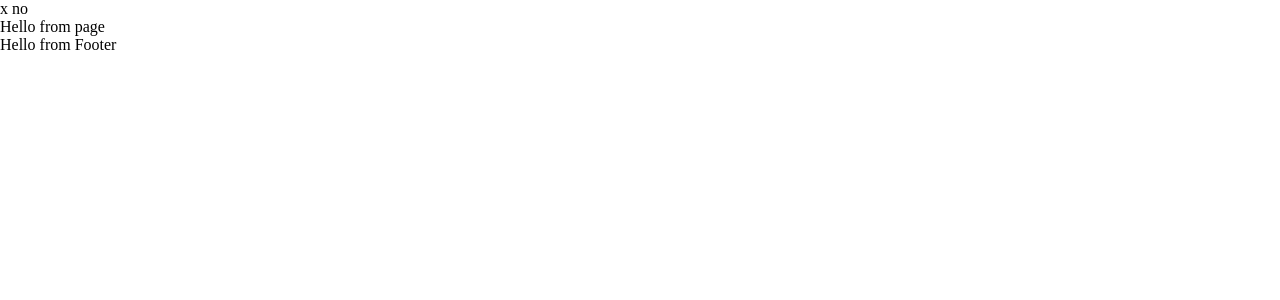
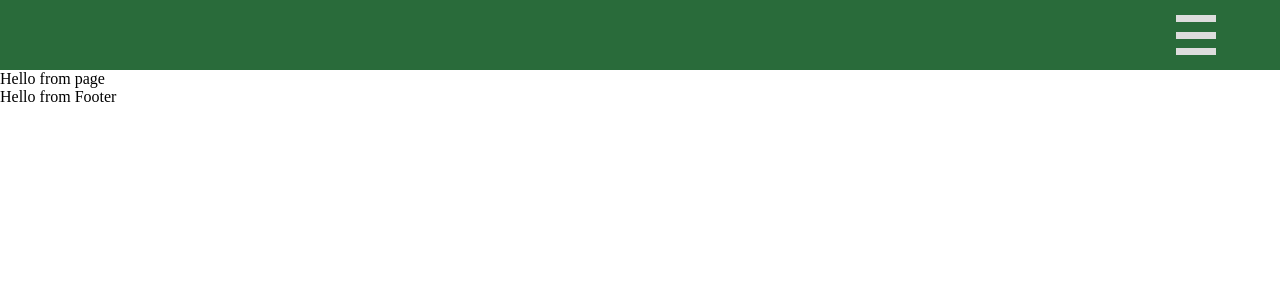
Before and after one commit to juujisai/bento-store, a React (Create React App) app: page / in a window 1280 px wide. Shown: the top 300 px of the page. Built offline with nearby package versions, Linux system fonts and the light colour scheme.

Commit message:
add navigation elements with simple styles

```diff
--- a/package.json
+++ b/package.json
@@ -10,7 +10,7 @@
     "react-dom": "^17.0.1",
     "react-icons": "^4.1.0",
     "react-redux": "^7.2.2",
-    "react-router": "^5.2.0",
+    "react-router-dom": "^5.2.0",
     "react-scripts": "4.0.1",
     "redux": "^4.0.5",
     "web-vitals": "^0.2.4"
--- a/src/App.js
+++ b/src/App.js
@@ -9,7 +9,7 @@ import { Provider } from 'react-redux'
 
 import { initialStore } from './redux/initialStore'
 
-
+import { BrowserRouter as Router } from 'react-router-dom'
 
 
 
@@ -17,15 +17,22 @@ const store = createStore(reducer, initialStore)
 
 
 
+
 function App() {
+
+
   return (
+    <Router>
       <Provider store={store}>
         <div className="App">
           <Navigation />
+          <div className="main">
             <Page />
+          </div>
           <Footer />
         </div>
       </Provider>
+    </Router>
   );
 }
 
--- a/src/components/NavButton.js
+++ b/src/components/NavButton.js
@@ -5,8 +5,25 @@ import { SWITCH_NAV_VISIBILITY } from '../redux/actions/actions'
 
 const NavButton = ({ navOpen, switchVisible }) => {
   // console.log(isMenuOpen)
+
+  const [scrollValue, setScrollValue] = React.useState(0)
+
+  window.addEventListener('scroll', (e) => {
+    setScrollValue(window.scrollY)
+  })
+
+
+
   return (
-    <div className={`navButton ${navOpen ? `open-menu` : null}`} onClick={() => switchVisible()} > x {navOpen ? 'yes' : 'no'}</div >
+    <div className={`navButton ${scrollValue > window.innerHeight / 2 && !navOpen ? 'change-nav-color' : null}`}  >
+
+      <div className={`menu-bars ${navOpen ? `open-menu` : null}`} onClick={() => switchVisible()}>
+        <div className="bar bar-1"></div>
+        <div className="bar bar-2"></div>
+        <div className="bar bar-3"></div>
+
+      </div>
+    </div >
   );
 }
 
--- /dev/null
+++ b/src/components/NavElements.js
@@ -0,0 +1,33 @@
+import React from 'react';
+import menuData from '../data/menuData'
+import { NavLink } from 'react-router-dom'
+import { connect } from 'react-redux'
+
+
+const NavElements = ({ navOpen }) => {
+
+
+
+
+  const nav = menuData.map(item => (
+    <li className="navi-li" key={item.id} style={navOpen ? { top: `${item.id * .15 * window.innerHeight + 70}px` } : { top: `-200px` }}>
+      <NavLink
+        to={item.path}
+      >
+        {item.title}
+      </NavLink>
+    </li>
+  ))
+
+  return (
+    <ul className={`navi ${navOpen ? null : 'hidden'}`}>
+      {nav}
+    </ul>
+  );
+}
+
+const mapStateToProps = ({ navOpen }) => {
+  return { navOpen }
+}
+
+export default connect(mapStateToProps)(NavElements);
--- a/src/data/menuData.js
+++ b/src/data/menuData.js
@@ -1,4 +1,4 @@
-export const menuData = [
+const menuData = [
   {
     id: '0',
     title: 'Home',
@@ -28,3 +28,5 @@ export const menuData = [
     exact: false,
   },
 ]
+
+export default menuData
--- a/src/layout/Navigation.js
+++ b/src/layout/Navigation.js
@@ -1,12 +1,16 @@
 import React from 'react';
 // import { menuData } from '../data/menuData'
 import NavButton from '../components/NavButton'
+import NavElements from '../components/NavElements'
 
-const Navigation = ({ store }) => {
+
+
+const Navigation = () => {
 
   return (
-    <div>
+    <div className='navigation'>
       <NavButton />
+      <NavElements />
     </div>
   );
 }
--- a/src/styles/index.css
+++ b/src/styles/index.css
@@ -9,6 +9,145 @@
   --mainPadding: 20px;
   --mainMargin: 20px;
 
+  --mainDarkGreen: rgb(41, 107, 58);
+  --mainLightGreen: rgb(78, 204, 110);
+
+  --navBtnSize: 40px;
+  --navBarHeight: 7px;
 
 
+  --mainTransition: .3s;
 }
+
+
+body {
+  min-height: 300vh;
+}
+
+.main {
+  margin-top: 70px;
+
+}
+
+
+.navigation {
+  width: 100%;
+  /* height: 100vh; */
+  overflow: hidden;
+}
+
+.navButton {
+  position: fixed;
+  width: 100%;
+  height: 70px;
+
+  display: flex;
+  justify-content: flex-end;
+  align-items: center;
+
+  background-color: var(--mainDarkGreen);
+  z-index: 5;
+  transition: 1s;
+}
+
+.change-nav-color {
+  background-color: transparent;
+}
+
+.menu-bars {
+  position: relative;
+  margin-right: 5%;
+  width: var(--navBtnSize);
+  height: var(--navBtnSize);
+  /* display: flex;
+  flex-wrap: wrap;
+  align-items: center; */
+  ;
+}
+
+.bar {
+  position: absolute;
+
+  width: 100%;
+  height: var(--navBarHeight);
+  background-color: #ddd;
+
+}
+
+.bar-1,
+.bar-2,
+.bar-3 {
+  position: absolute;
+  left: 0;
+  transition: var(--mainTransition);
+  transform: rotate(0);
+  transform-origin: left;
+}
+
+.bar-1 {
+  top: 0
+}
+
+.bar-2 {
+  top: calc(50% - var(--navBarHeight) / 2)
+}
+
+.bar-3 {
+  top: calc(100% - var(--navBarHeight))
+}
+
+.open-menu .bar-1 {
+  top: calc(100% - var(--navBarHeight));
+  transform: rotate(-45deg);
+  /* width: calc(var(--navBtnSize) * 1.41) */
+}
+
+.open-menu .bar-2 {
+  width: 0px;
+}
+
+.open-menu .bar-3 {
+  top: 0;
+  transform: rotate(45deg);
+  /* width: calc(var(--navBtnSize) * 1.41) */
+}
+
+.navi.hidden {
+  top: -150%;
+}
+
+.navi {
+  position: fixed;
+  top: 0px;
+  left: 0;
+  width: 100%;
+  height: 100vh;
+  background-color: #fff;
+
+  list-style-type: none;
+  overflow: hidden;
+  transition: 1s;
+}
+
+.navi-li {
+  position: absolute;
+  left: 0;
+  top: -100%;
+  width: 100%;
+  /* display: flex;
+  justify-content: center; */
+  line-height: 15vh;
+  transition: 1s;
+}
+
+
+.navi-li a {
+
+  display: block;
+  width: 100%;
+  text-align: center;
+  color: var(--mainDarkGreen);
+  text-decoration: none;
+  font-size: 1.25em;
+  font-weight: 900;
+}
```
Also changed, not shown: 2 other files (tests, documents, lock files or other folders). Lines whose indentation alone changed are shown as unchanged.
